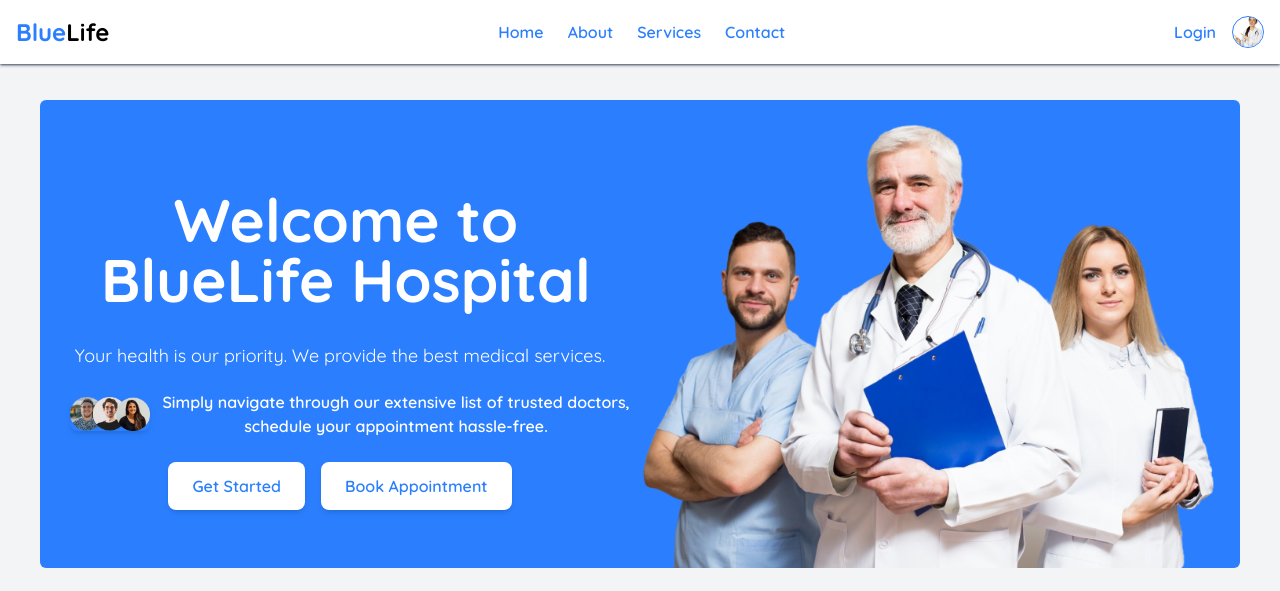
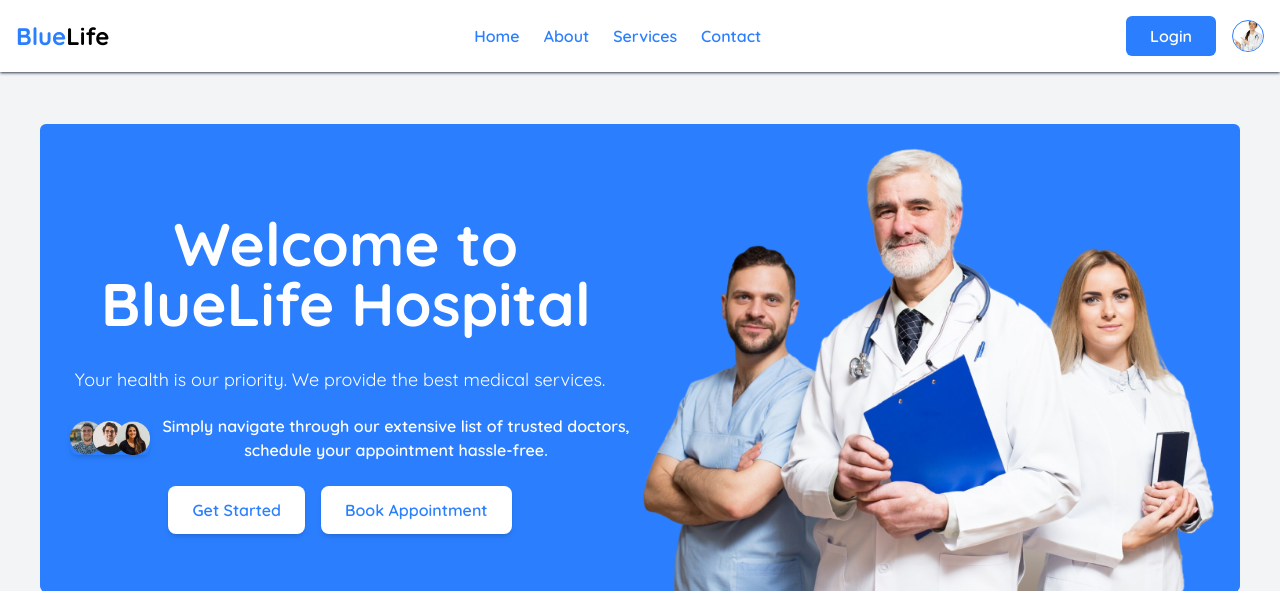
Before and after one commit to Grealishgit/BlueLife-Hospital, a PHP site: page /index.php in a window 1280 px wide. Shown: the top 591 px of the page. Run offline with PHP 8.4, Linux system fonts and the light colour scheme.

Commit message:
Enhance login button styling in navbar for improved visibility and user experience

```diff
--- a/app/Views/navbar.php
+++ b/app/Views/navbar.php
@@ -9,7 +9,8 @@
         <li><a href="contact.php" class="text-blue-500 font-semibold hover:text-blue-200">Contact</a></li>
     </ul>
     <div class="flex items-center space-x-4">
-        <a href="#" onclick="openModal()" class="text-blue-500 font-semibold hover:text-blue-200">Login</a>
+        <a href="#" onclick="openModal()"
+            class="text-blue-500 px-6 py-2 text-white rounded-md bg-blue-500 font-semibold hover:text-blue-200">Login</a>
         <!-- <a href="#" class="text-blue-500 font-semibold hover:text-blue-200">Forgot Password?</a> -->
         <a href="/profile.php">
             <img src="/storage/uploads/doctor1.png" alt=""
@@ -17,4 +18,4 @@
         </a>
 
     </div>
-</nav>
+</nav>x
```
